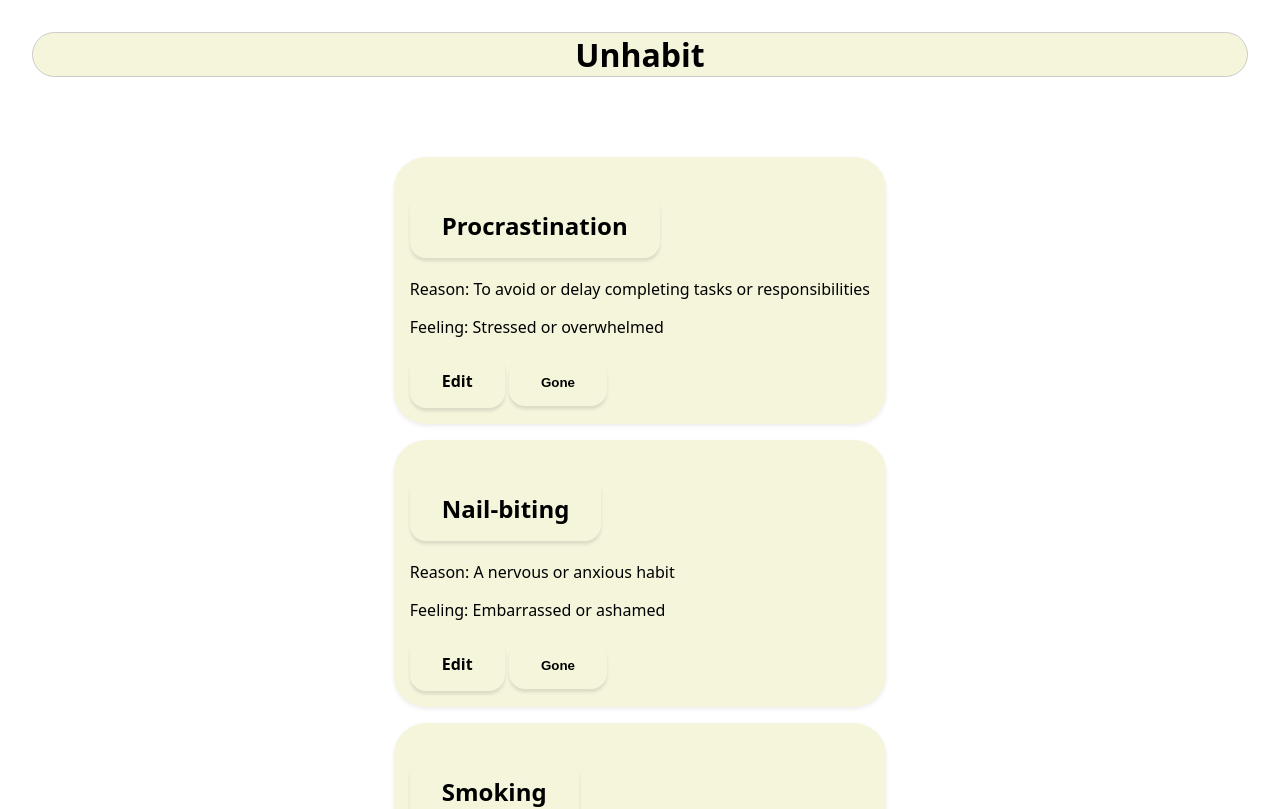
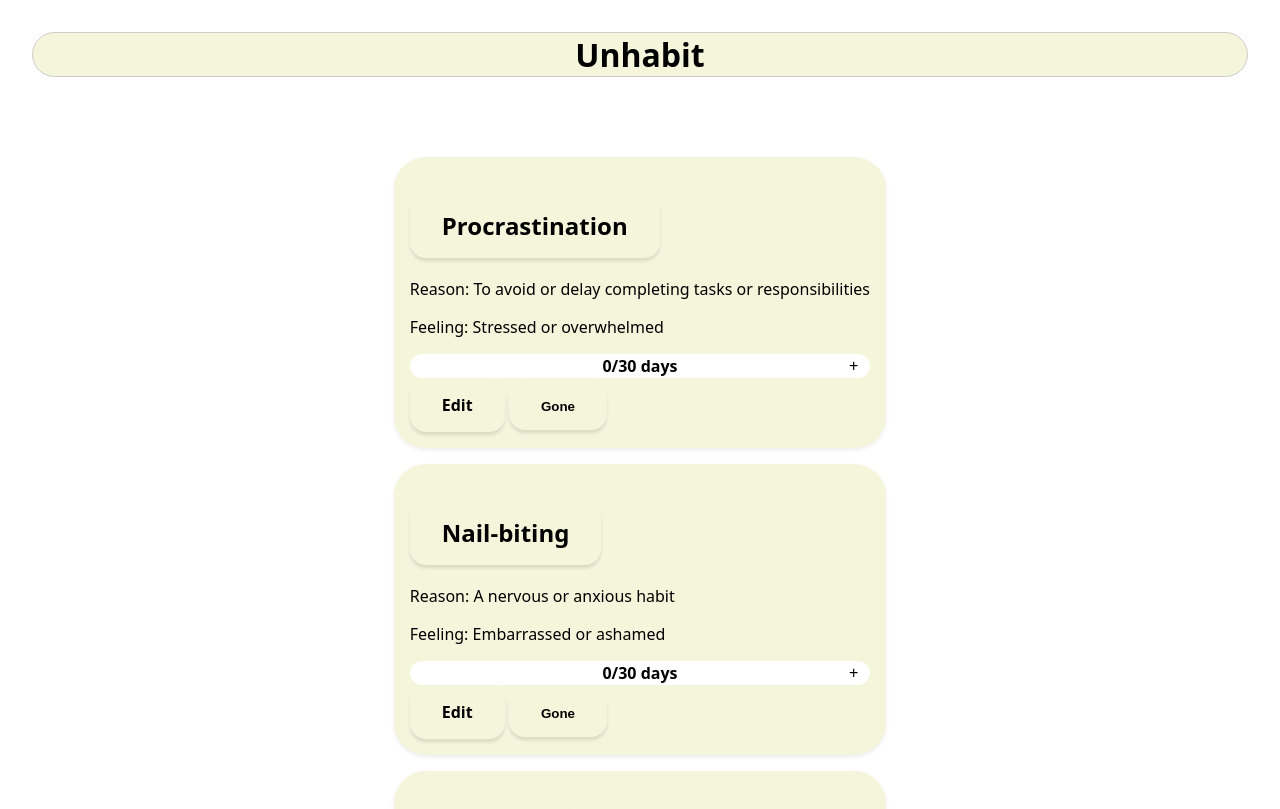
Before and after one commit to FelixJncs/capstone-project, a Next.js app: page / in a window 1280 px wide. Shown: the top 809 px of the page. Built offline with nearby package versions, Linux system fonts and the light colour scheme.

Commit message:
add_HabitprogressBar_function_and_styling_changes_HabitCard_contains_ProgressBar

```diff
--- a/components/HabitCard.js
+++ b/components/HabitCard.js
@@ -2,6 +2,8 @@ import styled from "styled-components";
 import Link from "next/link";
 import useHabitsStore from "@/store";
 import { StyledButton } from "./StyledButton";
+import HabitProgressBar from "./HabitProgressBar";
+import { useState } from "react";
 
 const StyledHabitCard = styled.li`
   background-color: beige;
@@ -25,6 +27,16 @@ const StyledOnCardLink = styled(Link)`
   cursor: pointer;
 `;
 export default function HabitCard({ habit }) {
+  const [progress, setProgress] = useState(0);
+
+  const handleIncrement = () => {
+    if (progress < 30) {
+      setProgress(progress + 1);
+    } else {
+      setProgress(0);
+    }
+  };
+
   const onDelete = useHabitsStore((state) => state.deleteHabit);
   const handleDelete = () => {
     onDelete(habit.id);
@@ -38,6 +50,7 @@ export default function HabitCard({ habit }) {
       </h2>
       <p>Reason: {habit.reason}</p>
       <p>Feeling: {habit.feeling}</p>
+      <HabitProgressBar progress={progress} onIncrement={handleIncrement} />
       <StyledOnCardLink href={`/edithabit/${habit.id}`}>
         Edit
       </StyledOnCardLink>{" "}
--- a/components/HabitProgressBar.js
+++ b/components/HabitProgressBar.js
@@ -0,0 +1,54 @@
+import React from "react";
+import styled from "styled-components";
+
+const StyledProgressBar = styled.div`
+  width: 100%;
+  height: 24px;
+  background-color: white;
+  border-radius: 12px;
+  position: relative;
+`;
+
+const FilledProgressBar = styled.div`
+  height: 100%;
+  width: ${({ progress }) => `${(progress / 30) * 100}%`};
+  background-color: #d9c8b4;
+  border-radius: 12px;
+  transition: width 0.3s ease-in-out;
+`;
+
+const ProgressLabel = styled.div`
+  position: absolute;
+  top: 50%;
+  left: 50%;
+  transform: translate(-50%, -50%);
+  font-weight: bold;
+  color: #000;
+`;
+
+const IncrementButton = styled.button`
+  position: absolute;
+  top: 50%;
+  right: 8px;
+  transform: translateY(-50%);
+  padding: 4px;
+  border: none;
+  background-color: transparent;
+  color: #000;
+  font-size: 16px;
+  cursor: pointer;
+`;
+
+const HabitProgressBar = ({ progress, onIncrement }) => {
+  return (
+    <StyledProgressBar>
+      <FilledProgressBar progress={progress} />
+      <ProgressLabel>
+        {progress}/{30} days
+      </ProgressLabel>
+      <IncrementButton onClick={onIncrement}>+</IncrementButton>
+    </StyledProgressBar>
+  );
+};
+
+export default HabitProgressBar;
```
